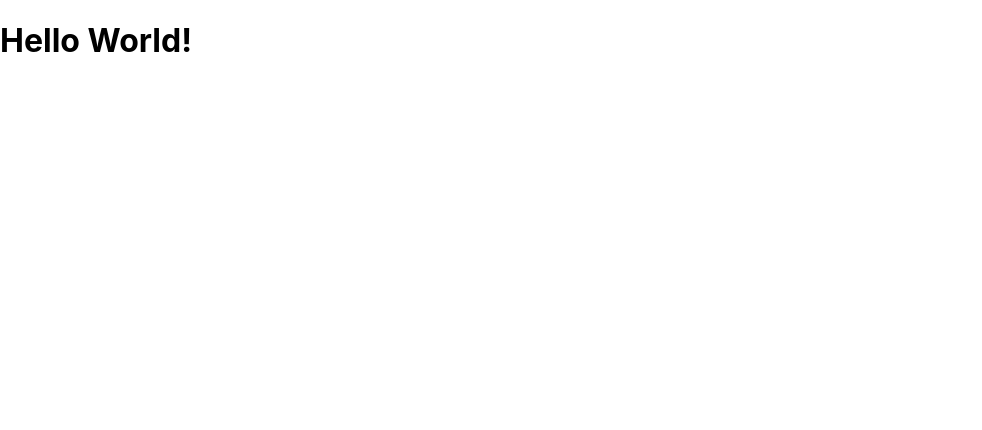
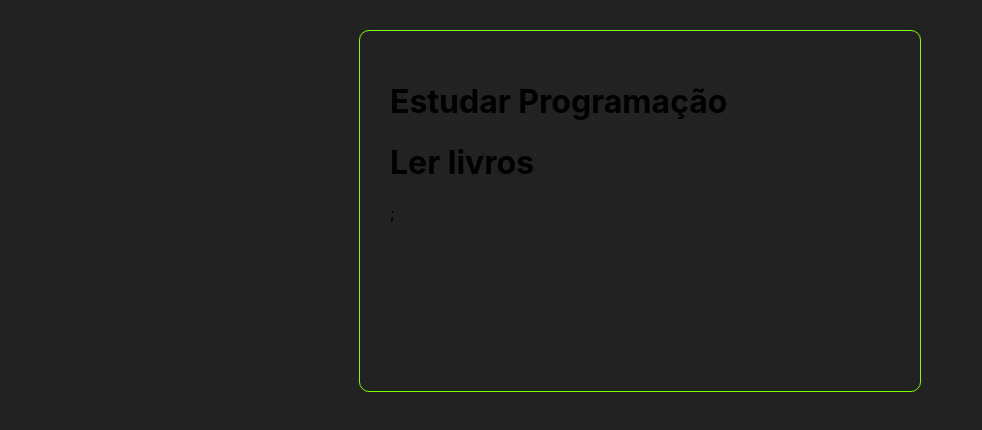
Before and after one commit to lucasgabriel2806/curso-react-felipe-rocha, a React (Create React App) app: page / in a window 1280 px wide. Shown: the top 430 px of the page, without its empty margins (0-982 px from the left). Built offline with nearby package versions, Linux system fonts and the light colour scheme.

Commit message:
Adicionando Tasks e Task

```diff
--- /dev/null
+++ b/src/App.css
@@ -0,0 +1,9 @@
+.container {
+    max-width: 500px;
+    margin: 30px auto;
+    overflow: auto;
+    min-height: 300px;
+    border: 1px solid chartreuse;
+    padding: 30px;
+    border-radius: 10px;
+}
--- a/src/App.js
+++ b/src/App.js
@@ -1,10 +1,37 @@
-import React from 'react';
+import React, { useState } from 'react';
+
+import Tasks from './components/Tasks'
+
+import './App.css';
 
 const App = () => {
 
-  const message = 'Hello World!';
+  const [tasks, setTasks] = useState([
+    {
+      id: '1',
+      title: 'Estudar Programação',
+      completed: false,
+    },
+    {
+      id: '2',
+      title: 'Ler livros',
+      completed: true,
+    },
+  ]);
 
-  return <h1>{message}</h1>;
+  return (
+
+      <>
+
+        <div className="container">
+
+          <Tasks tasks={tasks} />
+
+        </div>
+
+      </>
+
+  );
 
 };
 
--- /dev/null
+++ b/src/components/Task.js
@@ -0,0 +1,9 @@
+import React from 'react';
+
+const Task = ({ task }) => {
+
+    return <h1>{task.title}</h1>;
+
+}
+
+export default Task;
--- /dev/null
+++ b/src/components/Tasks.js
@@ -0,0 +1,23 @@
+import React from "react";
+
+import Task from './Task';
+
+const Tasks = ({ tasks }) => {
+
+    return (
+
+        <>
+
+            {tasks.map(task => (
+
+                <Task task={task}/>
+
+            ))};
+
+        </>
+
+    );
+
+};
+
+export default Tasks;
--- a/src/index.css
+++ b/src/index.css
@@ -5,6 +5,7 @@
     sans-serif;
   -webkit-font-smoothing: antialiased;
   -moz-osx-font-smoothing: grayscale;
+  background-color: #222;
 }
 
 code {
```
